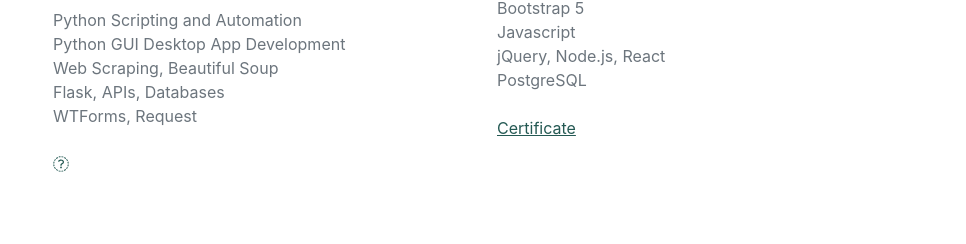
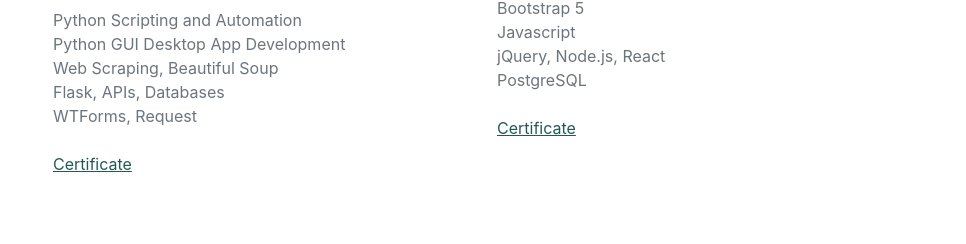
Before and after one commit to Pavlinka100/aboutme, a plain HTML site: page index.html in a window 1280 px wide. Shown: the part 1301-1545 px from the top of the page, without its empty margins (291-1257 px from the left). Drawn offline with nearby package versions, Linux system fonts and the light colour scheme; a web font is replaced by a local one.

Commit message:
icon fixed

```diff
--- a/index.html
+++ b/index.html
@@ -93,7 +93,7 @@
                                     <li>WTForms, Request</li>
 
                                   </ul>
-                                  <a href="https://www.udemy.com/certificate/UC-5cab3854-690a-441f-9b3b-c7f2531a8d92/" alt="certificate" ><i class="fab fa-certificate"></i></a>
+                                  <a href="https://www.udemy.com/certificate/UC-5cab3854-690a-441f-9b3b-c7f2531a8d92/" alt="certificate" >Certificate</a>
 
 
                                 </div>
@@ -114,7 +114,7 @@
 
 
                                   </ul>
-                                  <a href="https://www.udemy.com/certificate/UC-6bde24f1-3b22-407e-a287-bb85c19a0866/" alt="certificate" >Certificate</a>
+                                  <a href="https://www.udemy.com/certificate/UC-6bde24f1-3b22-407e-a287-bb85c19a0866/" alt="certificate" >Certificate</a></button>
 
                                 </div>
                               </div>
```
